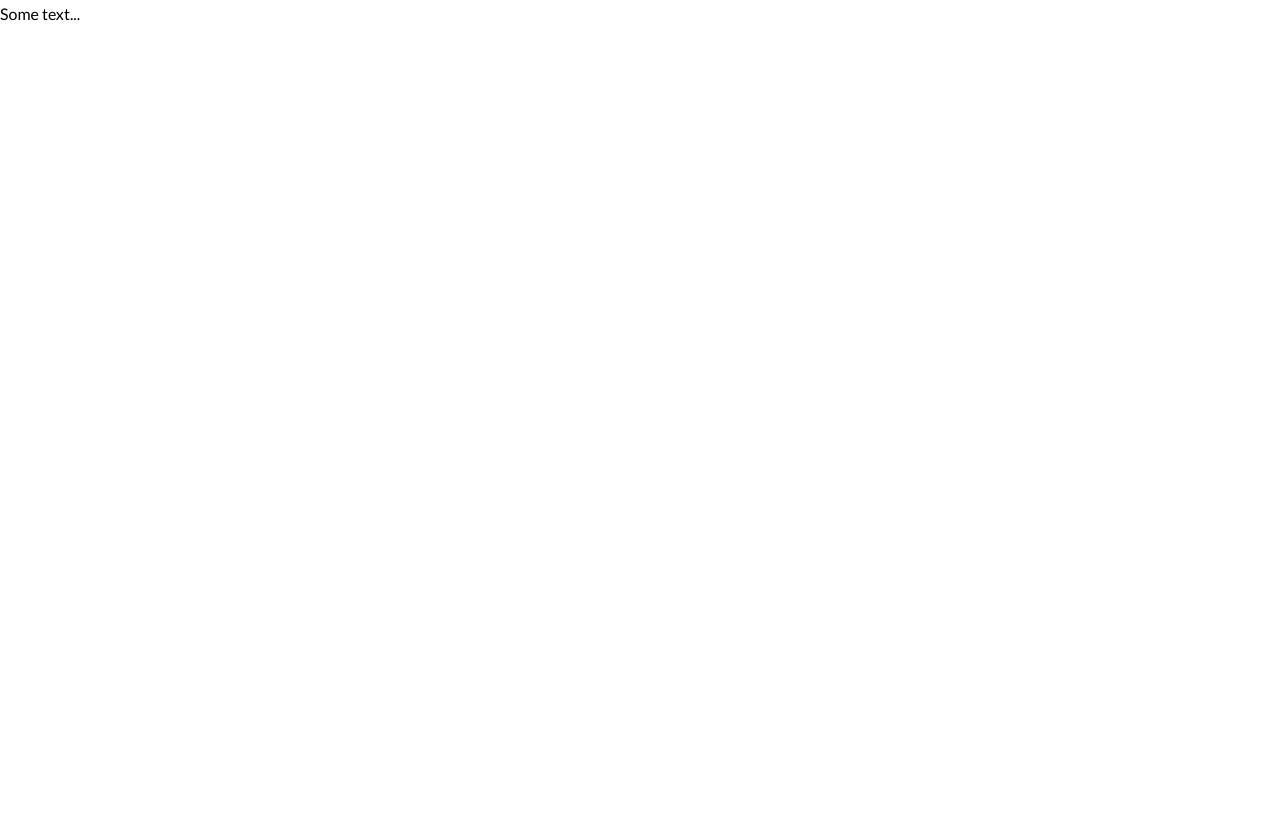
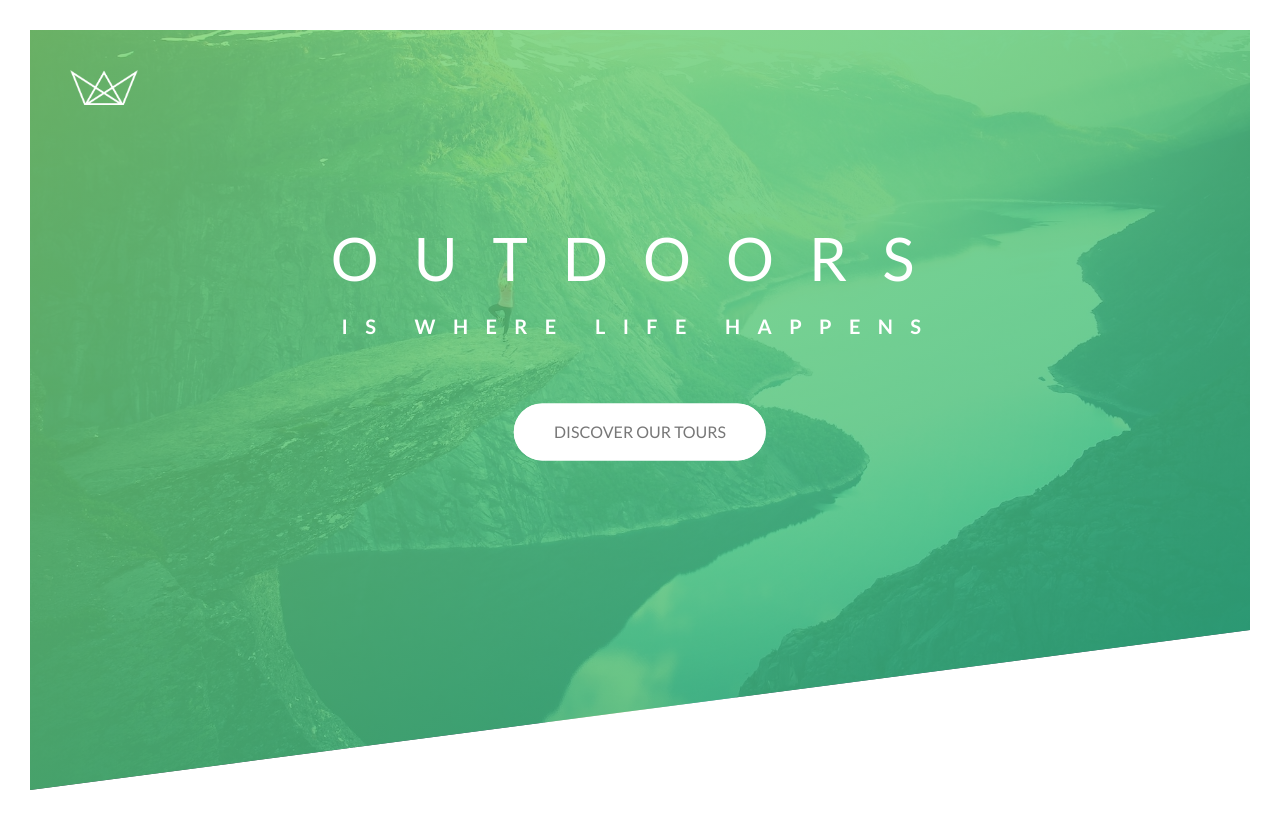
Before and after one commit to MrWalt/natours, a website built with Parcel: page index.html in a window 1280 px wide. Built offline with nearby package versions, Linux system fonts and the light colour scheme.

Commit message:
Finished header section and added header animations

```diff
--- a/css/style.css
+++ b/css/style.css
@@ -18,4 +18,168 @@ body {
   font-weight: 400;
   font-size: 16px;
   line-height: 1.7;
+  color: #777;
+  padding: 30px;
 }
+
+.header {
+  height: 95vh;
+  background-image: linear-gradient(
+      to bottom right,
+      rgba(126, 213, 111, 0.8),
+      rgba(40, 180, 133, 0.8)
+    ),
+    url("../img/hero.jpg");
+  background-size: cover;
+  background-position: top;
+  clip-path: polygon(0 0, 100% 0, 100% 75vh, 0 100%);
+  position: relative;
+}
+
+.logo-box {
+  position: absolute;
+  top: 40px;
+  left: 40px;
+}
+
+.logo {
+  height: 35px;
+}
+
+.heading-primary {
+  color: #fff;
+  text-transform: uppercase;
+  margin-bottom: 60px;
+
+  backface-visibility: hidden; /* FIXES RANDOM SHAKING ON ANIMATIONS */
+}
+
+.heading-primary-main {
+  display: block;
+  font-size: 60px;
+  font-weight: 400;
+  letter-spacing: 35px;
+
+  animation-name: moveInLeft;
+  animation-duration: 0.7s;
+  animation-timing-function: ease-out;
+  /* animation-iteration-count: 3;
+  animation-delay: 3s; */
+  /* animation: moveInLeft 0.7s; SHORTHAND FOR ALL OF THE ABOVE */
+}
+
+.heading-primary-sub {
+  display: block;
+  font-size: 20px;
+  font-weight: 700;
+  letter-spacing: 17.4px;
+
+  animation-name: moveInRight;
+  animation-duration: 0.7s;
+  animation-timing-function: ease-out;
+}
+
+.text-box {
+  position: absolute;
+  top: 40%;
+  left: 50%;
+  transform: translate(-50%, -50%);
+  text-align: center;
+}
+
+@keyframes moveInLeft {
+  0% {
+    opacity: 0;
+    transform: translateX(-100px);
+  }
+
+  80% {
+    transform: translateX(10px);
+  }
+
+  100% {
+    opacity: 1;
+    transform: translate(0);
+  }
+}
+
+@keyframes moveInRight {
+  0% {
+    opacity: 0;
+    transform: translateX(100px);
+  }
+
+  80% {
+    transform: translateX(-10px);
+  }
+
+  100% {
+    opacity: 1;
+    transform: translate(0);
+  }
+}
+
+@keyframes moveInBottom {
+  0% {
+    opacity: 0;
+    transform: translateY(30px);
+  }
+
+  100% {
+    opacity: 1;
+    transform: translateY(0);
+  }
+}
+
+.btn:link,
+.btn:visited {
+  text-transform: uppercase;
+  text-decoration: none;
+  padding: 15px 40px;
+  display: inline-block;
+  border-radius: 100px;
+  transition: all 0.15s;
+  position: relative;
+}
+
+.btn:hover {
+  transform: translateY(-3px);
+  box-shadow: 0 10px 20px rgba(0, 0, 0, 0.15);
+}
+
+.btn:active {
+  transform: translateY(-1px);
+  box-shadow: 0 5px 10px rgba(0, 0, 0, 0.15);
+}
+
+.btn-white {
+  background-color: #fff;
+  color: #777;
+}
+
+.btn::after {
+  content: "";
+  display: inline-block;
+  height: 100%;
+  width: 100%;
+  border-radius: 100px;
+  position: absolute;
+  top: 0;
+  left: 0;
+  z-index: -1;
+  transition: all 0.3s;
+}
+
+.btn-white::after {
+  background-color: #fff;
+}
+
+.btn:hover::after {
+  transform: scaleX(1.4) scaleY(1.6);
+  opacity: 0;
+}
+
+.btn-animated {
+  animation: moveInBottom 0.5s ease-out 0.75s;
+  animation-fill-mode: backwards;
+}
--- a/index.html
+++ b/index.html
@@ -4,8 +4,10 @@
     <meta charset="UTF-8" />
     <meta name="viewport" content="width=device-width, initial-scale=1.0" />
 
+    <link rel="preconnect" href="https://fonts.googleapis.com" />
+    <link rel="preconnect" href="https://fonts.gstatic.com" crossorigin />
     <link
-      href="https://fonts.googleapis.com/css?family=Lato:100,300,400,700,900"
+      href="https://fonts.googleapis.com/css2?family=Lato:wght@100;300;400;700;900&family=Rubik:wght@400;500;700&display=swap"
       rel="stylesheet"
     />
 
@@ -16,6 +18,17 @@
     <title>Natours | Exciting tours for adventurous people</title>
   </head>
   <body>
-    <header class="header">Some text...</header>
+    <header class="header">
+      <div class="logo-box">
+        <img class="logo" src="img/logo-white.png" alt="Natours logo" />
+      </div>
+      <div class="text-box">
+        <h1 class="heading-primary">
+          <span class="heading-primary-main">outdoors</span>
+          <span class="heading-primary-sub">is where life happens</span>
+        </h1>
+        <a href="#" class="btn btn-white btn-animated">Discover our tours</a>
+      </div>
+    </header>
   </body>
 </html>
```
